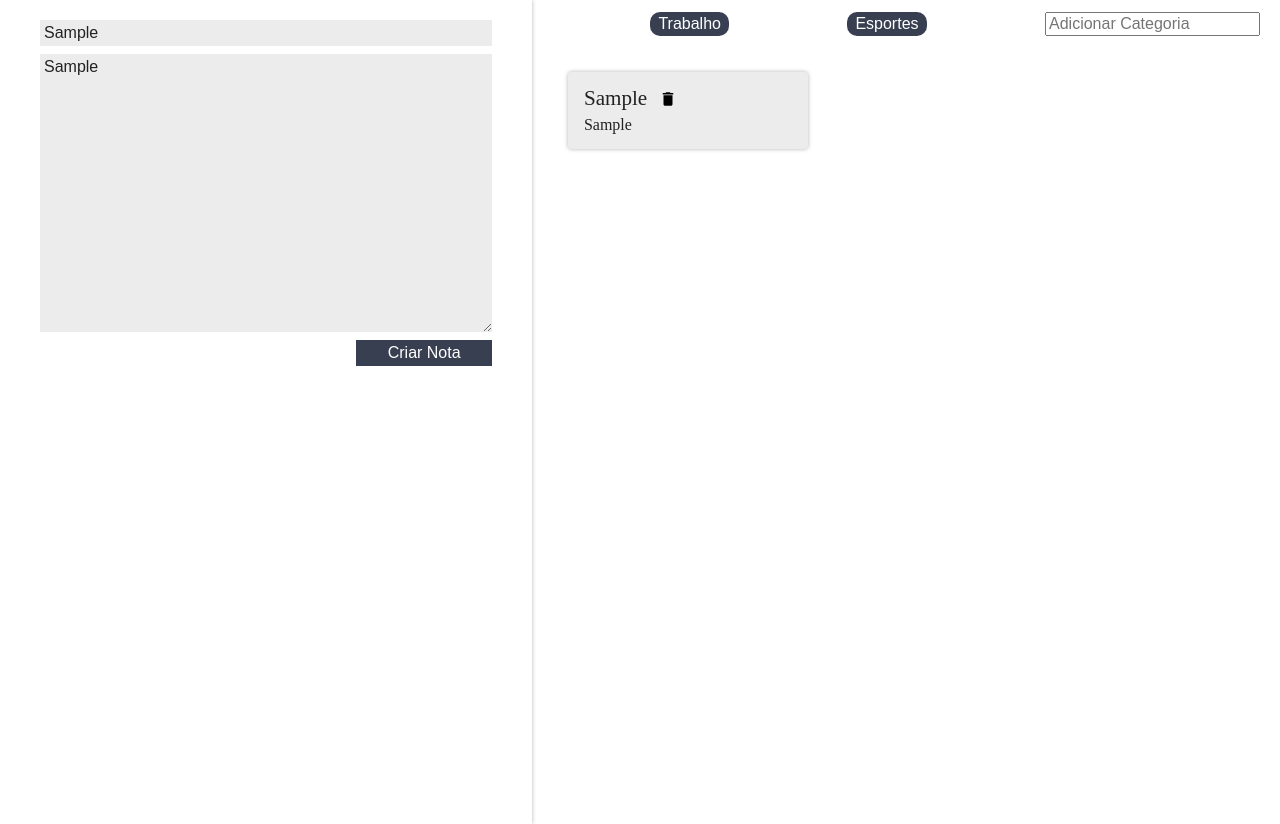
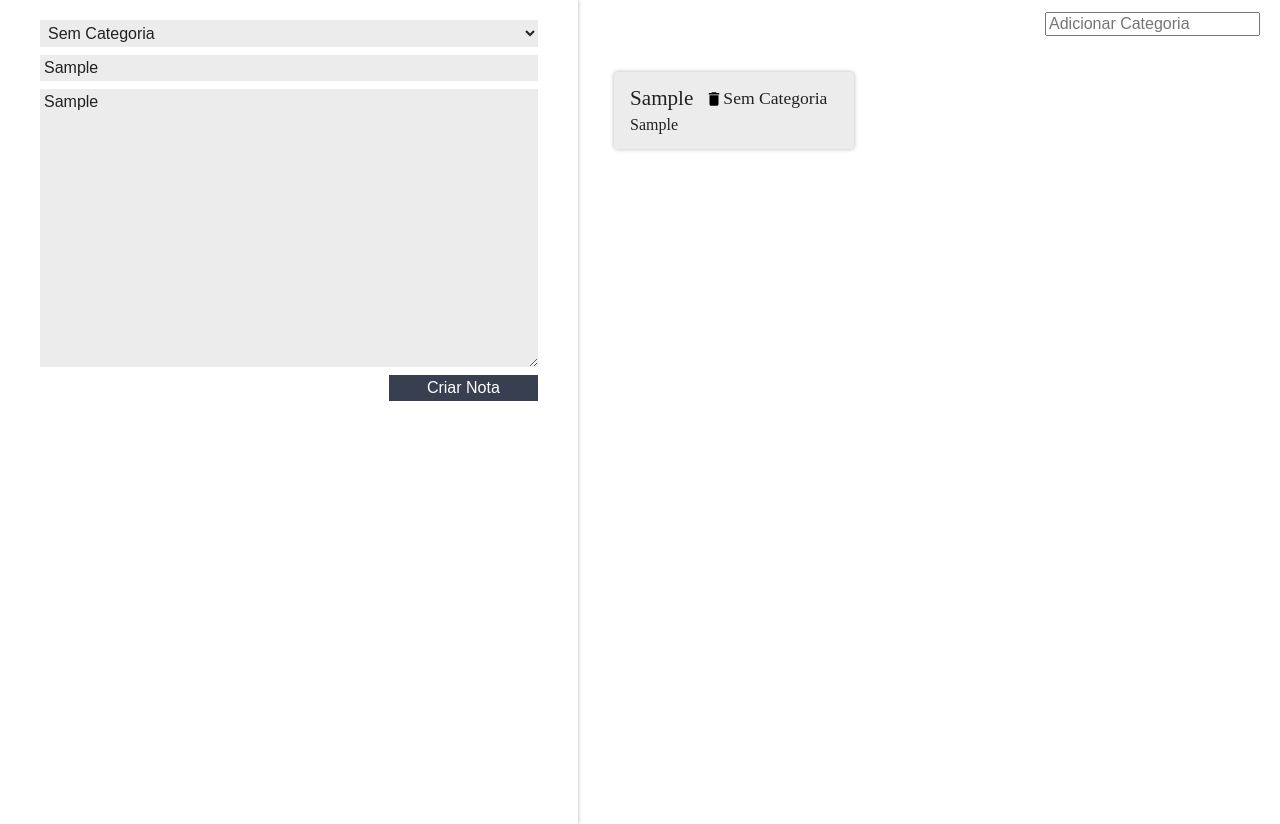
Before and after one commit to luizimcpi/curso-reactjs, a React (Create React App) app in the folder ceep/: page / in a window 1280 px wide. Both pictures are taken after typing "Sample", "Sample" into the empty fields and a click on the button "Criar Nota". Built offline with nearby package versions, Linux system fonts and the light colour scheme; the HTML template or start-up script is replaced by a standard one.

Commit message:
feat: associating card with category

```diff
--- a/ceep/src/App.js
+++ b/ceep/src/App.js
@@ -13,12 +13,12 @@
       this.notas = [];
       this.state = {
           notas:[],
-          categorias:["Trabalho", "Esportes"]
+          categorias:[]
       };
   }
 
-  criarNota(titulo, texto){
-     const novaNota = {titulo, texto};
+  criarNota(titulo, texto, categoria){
+     const novaNota = {titulo, texto, categoria};
      const novoArrayNotas = [...this.state.notas,novaNota]
      const novoEstado = {
          notas:novoArrayNotas
@@ -41,7 +41,10 @@
   render() {
     return (
       <section className="conteudo">
-        <FormularioCadastro criarNota={this.criarNota.bind(this)}/>
+        <FormularioCadastro
+        categorias={this.state.categorias}
+        criarNota={this.criarNota.bind(this)}
+        />
         <main className="conteudo-principal">
             <ListDeCategorias
             adicionarCategoria={this.adicionarCategoria.bind(this)}
--- a/ceep/src/components/CardNota/CardNota.jsx
+++ b/ceep/src/components/CardNota/CardNota.jsx
@@ -14,6 +14,7 @@
                 <header className="card-nota_cabecalho">
                     <h3 className="card-nota_titulo">{this.props.titulo}</h3>
                     <DeleteSVG onClick={this.apagar.bind(this)} />
+                    <h4>{this.props.categoria}</h4>
                 </header>
                 <p className="card-nota_texto">{this.props.texto}</p>
             </section>
--- a/ceep/src/components/FormularioCadastro/FormularioCadastro.jsx
+++ b/ceep/src/components/FormularioCadastro/FormularioCadastro.jsx
@@ -6,6 +6,12 @@
         super(props);
         this.titulo="";
         this.texto="";
+        this.categoria="Sem Categoria";
+    }
+
+    _handleMudancaCategoria(event) {
+        event.stopPropagation();
+        this.categoria = event.target.value;
     }
 
     _handleMudancaTitulo(event) {
@@ -21,13 +27,20 @@
     _criarNota(event){
         event.preventDefault();
         event.stopPropagation();
-        this.props.criarNota(this.titulo, this.texto);
+        this.props.criarNota(this.titulo, this.texto, this.categoria);
     }
 
     render() {
         return (
             <form className="form-cadastro"
             onSubmit={this._criarNota.bind(this)}>
+                <select onChange={this._handleMudancaCategoria.bind(this)}
+                className="form-cadastro_input">
+                    <option>Sem Categoria</option>
+                    {this.props.categorias.map((categoria => {
+                        return <option>{categoria}</option>
+                    }))}
+                </select>
                 <input
                     type="text"
                     placeholder="Título"
--- a/ceep/src/components/ListaDeNotas/ListaDeNotas.jsx
+++ b/ceep/src/components/ListaDeNotas/ListaDeNotas.jsx
@@ -15,7 +15,9 @@
               indice={index}
               apagarNota={this.props.apagarNota}
               titulo={nota.titulo}
-              texto={nota.texto}/>
+              texto={nota.texto}
+              categoria={nota.categoria}
+              />
             </li>
           );
         })}
```
